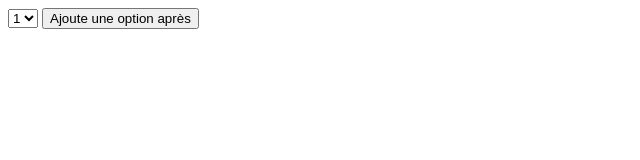
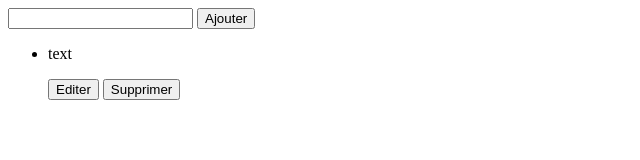
Before and after one commit to ipopop/dyma-fr-form-js-exercices, a plain HTML site: page src/index.html in a window 1280 px wide. Shown: the whole page, without its empty margins (0-640 px from the left). Drawn offline with Linux system fonts and the light colour scheme.

Commit message:
10 todo project - 01 init project

```diff
--- a/src/index.html
+++ b/src/index.html
@@ -4,25 +4,22 @@
     <meta charset="UTF-8" />
     <meta name="viewport" content="width=device-width, initial-scale=1.0" />
     <meta http-equiv="X-UA-Compatible" content="ie=edge" />
-    <title>Exercices Dyma</title>
-    <script>
-      function ajouterApres() {
-        const list = document.getElementById('liste')
-        list.add(new Option(list.selectedIndex + 1), list.selectedIndex + 1)
-        let i = list.selectedIndex
-        for ( i + 1; i < list.options.length; i++) {
-          list.options[i] = new Option(i + 1)
-        }
-      }
-    </script>
+    <title>To do</title>
   </head>
   <body>
-    <select id="liste">
-      <option>1</option>
-      <option>2</option>
-      <option>3</option>
-      <option>4</option>
-    </select>
-    <button onclick="ajouterApres()">Ajoute une option après</button>
+    <div class="container">
+      <form>
+        <input type="text" />
+        <button>Ajouter</button>
+      </form>
+      <ul>
+        <li>
+          <span class="todo done"></span>
+          <p>text</p>
+          <button>Editer</button>
+          <button>Supprimer</button>
+        </li>
+      </ul>
+    </div>
   </body>
 </html>
--- /dev/null
+++ b/src/style.css
@@ -0,0 +1,8 @@
+body, .container, form, li {
+  display: flex;
+}
+
+.container {
+  width: 500px;
+  flex-direction: column;
+}
```
Also changed, not shown: src/index.js (+1 -45 lines).
